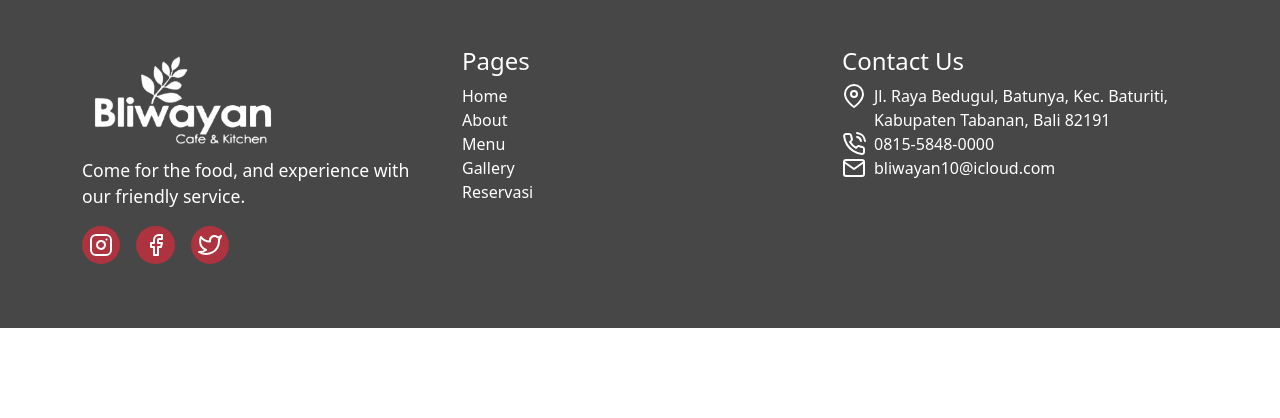
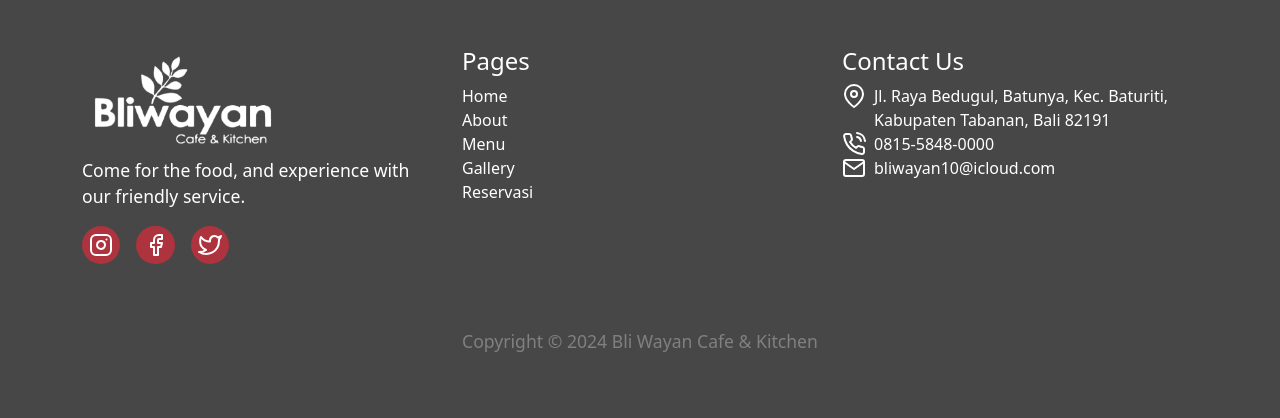
Before and after one commit to Andndre/bliwayan, a PHP site: page / in a window 1280 px wide. Shown: the part 4098-4516 px from the top of the page. Before the commit the page ends 4426 px from the top, so only its background shows below. Run offline with PHP 8.4, Linux system fonts and the light colour scheme; some web fonts are replaced.

Commit message:
footer copyright

```diff
--- a/components/footer.php
+++ b/components/footer.php
@@ -31,5 +31,10 @@
                 </ul>
             </div>
         </div>
+        <div class="row">
+            <div class="col-12">
+                <p class="text-center mt-5 text-gray">Copyright © 2024 Bli Wayan Cafe & Kitchen</p>
+            </div>
+        </div>
     </div>
 </footer>
--- a/css/style.css
+++ b/css/style.css
@@ -138,3 +138,7 @@ ul.list-icons-primary svg {
 	background-color: rgb(var(--bs-dark-rgb));
 	color: white;
 }
+
+.text-gray {
+	color: gray;
+}
```
